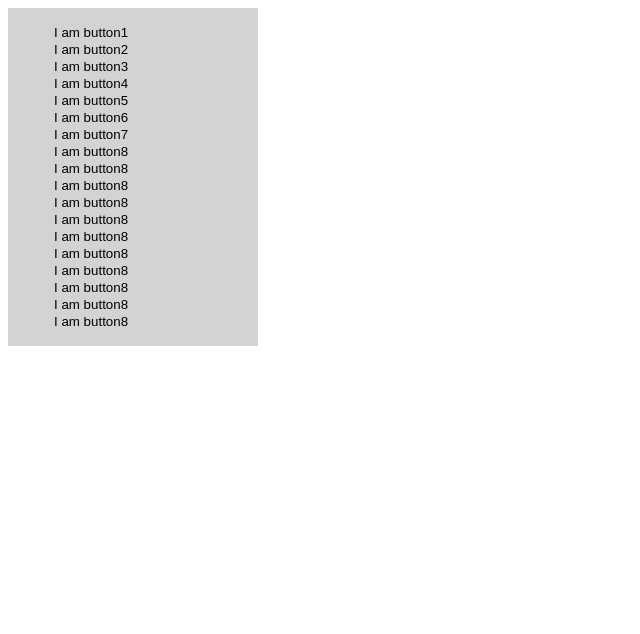
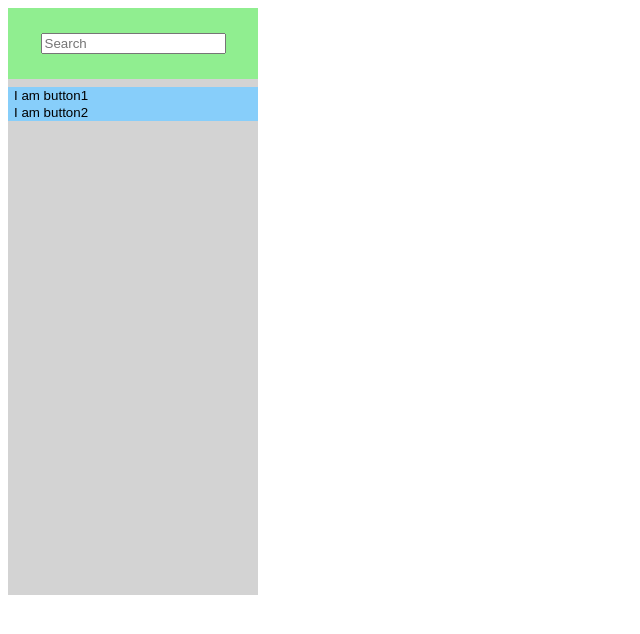
Before and after one commit to Swift-Suite/Swift-Launch, an Electron app: page src/index.html in a window 1280 px wide. Shown: the whole page, without its empty margins (0-640 px from the left). Drawn offline with Linux system fonts and the light colour scheme.

Commit message:
DR - Updated Main View

```diff
--- a/assets/css/index.css
+++ b/assets/css/index.css
@@ -1,19 +1,31 @@
-.tab-container {
-    float:left;
-    height: bottom;
+body{
+    margin: none;
+    text-align: center;
+}
+
+#left-panel {
+    position: absolute;
+    display: flex;
+    flex-direction: column;
+}
+
+#search-bar-container {
+    background-color: lightgreen;
+    padding: 25px 0px;
+}
+
+#tab-container {
+    display: flex;
+    flex-direction: column;
+
+    padding: 0.5em 0px;
+    height:500px;
     width:250px;
     background-color: lightgray;
 }
 
-.tab-content {
-    height:bottom;
-    overflow:auto;
+.tab-button {
+    text-align: left;
+    border-style: hidden;
+    background-color: lightskyblue;
 }
-
-.button {
-    margin:none;
-    padding:none;
-    display: block;
-    border-style: hidden;
-    background-color: lightgray;
-}
--- a/src/index.html
+++ b/src/index.html
@@ -5,32 +5,17 @@
     <link rel="stylesheet" href="../assets/css/index.css">
  </head>
  <body>
-     <div class="tab-container">
-         <div class="tab-content">
-            <ul>
-                <button class="button">I am button1</button>
-                <button class="button">I am button2</button>
-                <button class="button">I am button3</button>
-                <button class="button">I am button4</button>
-                <button class="button">I am button5</button>
-                <button class="button">I am button6</button>
-                <button class="button">I am button7</button>
-                <button class="button">I am button8</button>
-                <button class="button">I am button8</button>
-                <button class="button">I am button8</button>
-                <button class="button">I am button8</button>
-                <button class="button">I am button8</button>
-                <button class="button">I am button8</button>
-                <button class="button">I am button8</button>
-                <button class="button">I am button8</button>
-                <button class="button">I am button8</button>
-                <button class="button">I am button8</button>
-                <button class="button">I am button8</button>
+     <div id="left-panel"> <!-- Left Panel Start -->
+        <div id="search-bar-container">
+            <input type="text" placeholder="Search">
+        </div>
+        <div id="tab-container">
+            <button class="tab-button">I am button1</button>
+            <button class="tab-button">I am button2</button>
+        </div>
 
-             </ul>
-         </div>
 
-     </div>
+     </div> <!-- Left Panel End -->
 
  </body>
 </html>
--- /dev/null
+++ b/src/index.js
@@ -0,0 +1,3 @@
+const electron = require('electron')
+const path = require('path')
+const BrowserWindow = electron.remote.BrowserWindow
```
